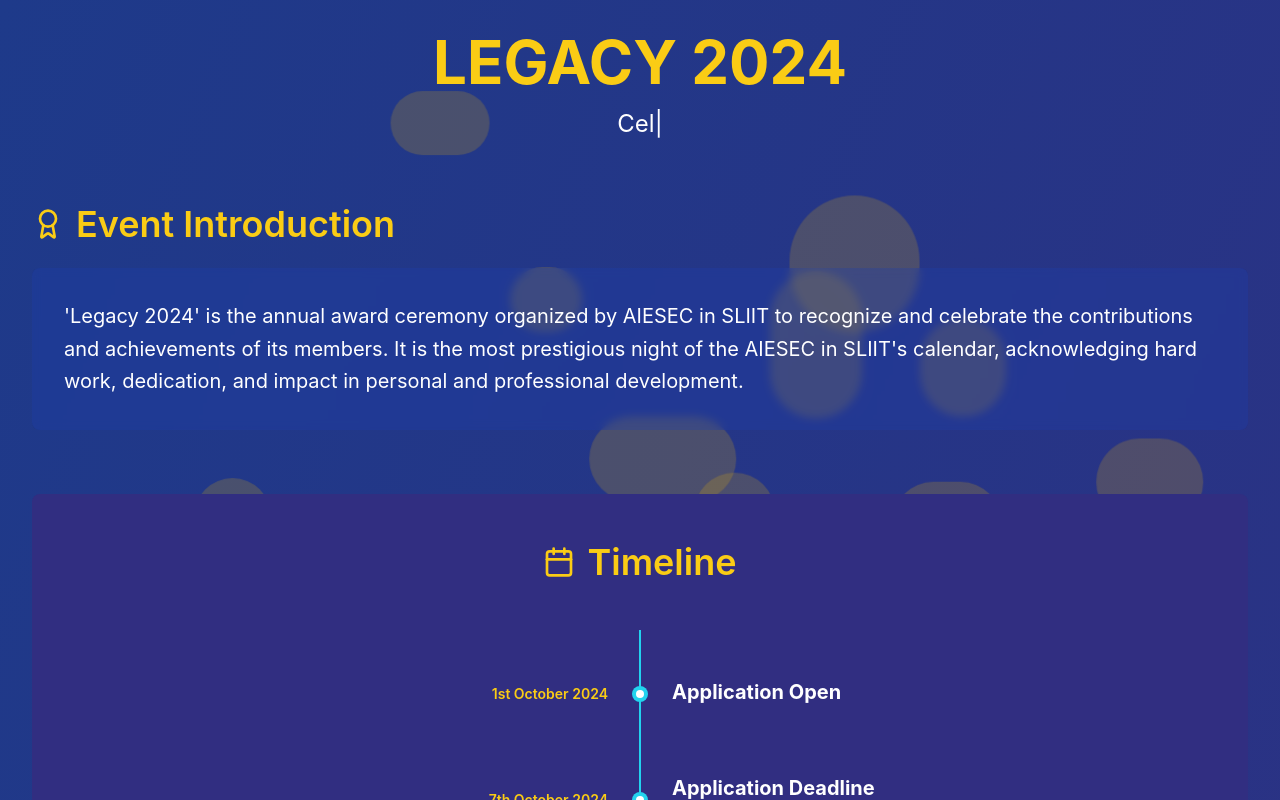
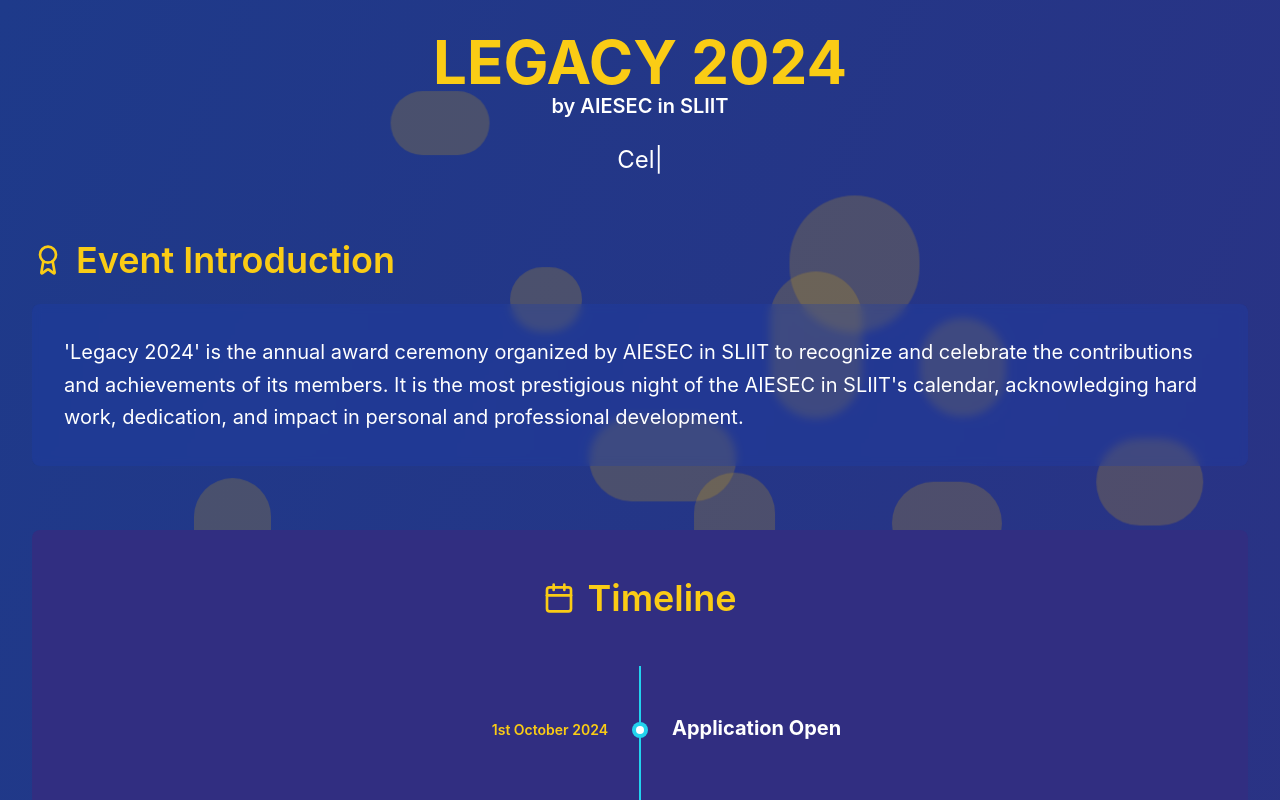
Before and after one commit to icy-r/aiesec_legacy-24, a React (Vite) app: page / in a window 1280 px wide. Shown: the top 800 px of the page. Built offline with nearby package versions, Linux system fonts and the light colour scheme.

Commit message:
fixed so many things, cant explain since no one cares.

```diff
--- a/src/AiesecLegacy2024.jsx
+++ b/src/AiesecLegacy2024.jsx
@@ -170,13 +170,21 @@
 
              <header className="text-center mb-16 relative z-10">
                  <motion.h1
-                     className="text-6xl font-bold mb-4 text-yellow-400"
+                     className="text-6xl font-bold text-yellow-400"
                      initial={{opacity: 0, y: -50}}
                      animate={{opacity: 1, y: 0}}
                      transition={{duration: 0.8}}
                  >
                      LEGACY 2024
                  </motion.h1>
+                    <motion.h4
+                        className="text-xl font-semibold mb-6 text-white"
+                        initial={{opacity: 0, y: -50}}
+                        animate={{opacity: 1, y: 0}}
+                        transition={{duration: 1}}
+                    >
+                        by AIESEC in SLIIT
+                    </motion.h4>
                  <TypeAnimation
                      sequence={[
                          'Celebrating Excellence in Leadership',
```
